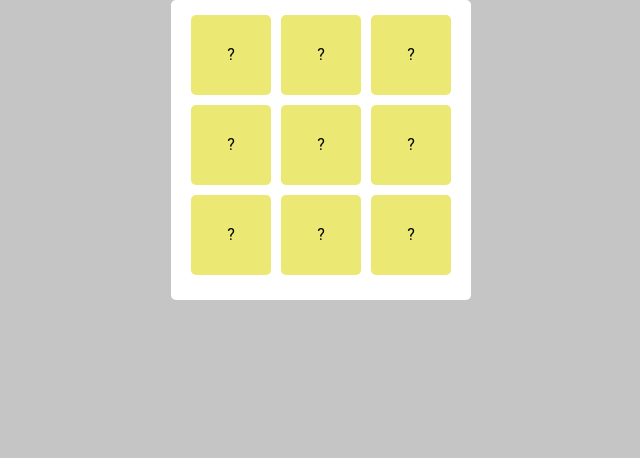
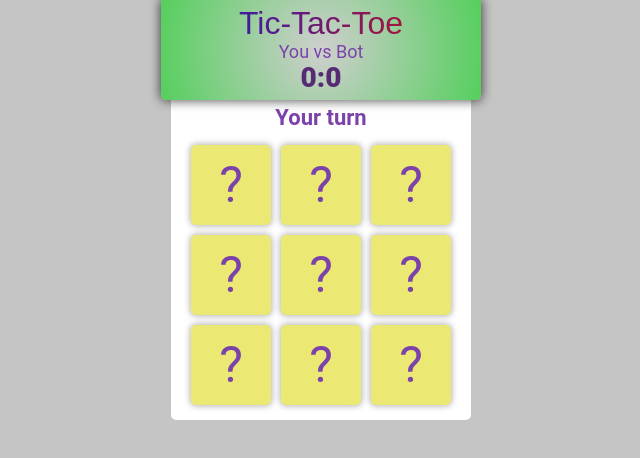
Before and after one commit to heorhii-aksiuk/tic-tac-toe, a plain HTML site: page index.html in a window 1280 px wide. Shown: the whole page, without its empty margins (319-959 px from the left). Drawn offline with nearby package versions, Linux system fonts and the light colour scheme.

Commit message:
styles improve

```diff
--- a/index.html
+++ b/index.html
@@ -14,6 +14,12 @@
 
 <body>
   <div class="container">
+    <header class="header">
+      <h1 class="title">Tic-Tac-Toe</h1>
+      <p class="paragraph">You vs Bot</p>
+      <p class="score"><span>0</span>:<span>0</span></p>
+    </header>
+    <h2 class="turn">Your turn</h2>
     <ul class="list">
       <li class="item"><button class="button" type="button">?</button></li>
       <li class="item"><button class="button" type="button">?</button></li>
--- a/style.css
+++ b/style.css
@@ -2,7 +2,19 @@
   --main-font: "Roboto", sans-serif;
   --main-bg-color: #c5c5c5;
   --container-bg-color: #fff;
+  --header-bg-coloer: #85c9ba;
   --button-bg-color: #ebe973;
+}
+
+h1,
+h2,
+h3,
+h4,
+h5,
+h6,
+p {
+  margin-top: 0;
+  margin-bottom: 0;
 }
 
 ul {
@@ -22,11 +34,58 @@ body {
 }
 
 .container {
+  padding-top: 0px;
   margin: 0 auto;
   width: 300px;
-  height: 300px;
+  height: 420px;
+  text-align: center;
   background-color: var(--container-bg-color);
-  border-radius: 5px;
+  border-radius: 0 0 5px 5px;
+}
+
+.header {
+  padding-top: 5px;
+  text-align: center;
+  margin: 0 auto;
+  margin-left: -10px;
+  width: 320px;
+  height: 100px;
+  background-color: var(--header-bg-coloer);
+  background: radial-gradient(
+    circle farthest-corner at center center,
+    #cfcfcf 0%,
+    #55cf5d 100%
+  );
+  border-radius: 0 0 5px 5px;
+  box-shadow: 0px 0px 11px 1px rgba(0, 0, 0, 0.65);
+}
+
+.title {
+  font-family: fantasy;
+  font-weight: 500;
+  background: #121fcf;
+  background: -webkit-linear-gradient(to right, #121fcf 0%, #cf1512 100%);
+  background: -moz-linear-gradient(to right, #121fcf 0%, #cf1512 100%);
+  background: linear-gradient(to right, #121fcf 0%, #cf1512 100%);
+  -webkit-background-clip: text;
+  -webkit-text-fill-color: transparent;
+}
+
+.paragraph,
+.turn {
+  font-size: 18px;
+  color: #7b43aa;
+}
+
+.turn {
+  font-size: 22px;
+  padding-top: 5px;
+}
+
+.score {
+  color: #572b74;
+  font-size: 28px;
+  font-weight: 900;
 }
 
 .list {
@@ -47,8 +106,11 @@ body {
   padding: 0;
   width: 100%;
   height: 100%;
+  font-size: 50px;
+  color: #7b43aa;
   background-color: var(--button-bg-color);
   border: none;
   cursor: pointer;
   border-radius: 5px;
+  box-shadow: 0px 0px 6px 1px rgba(0, 0, 0, 0.3);
 }
```
